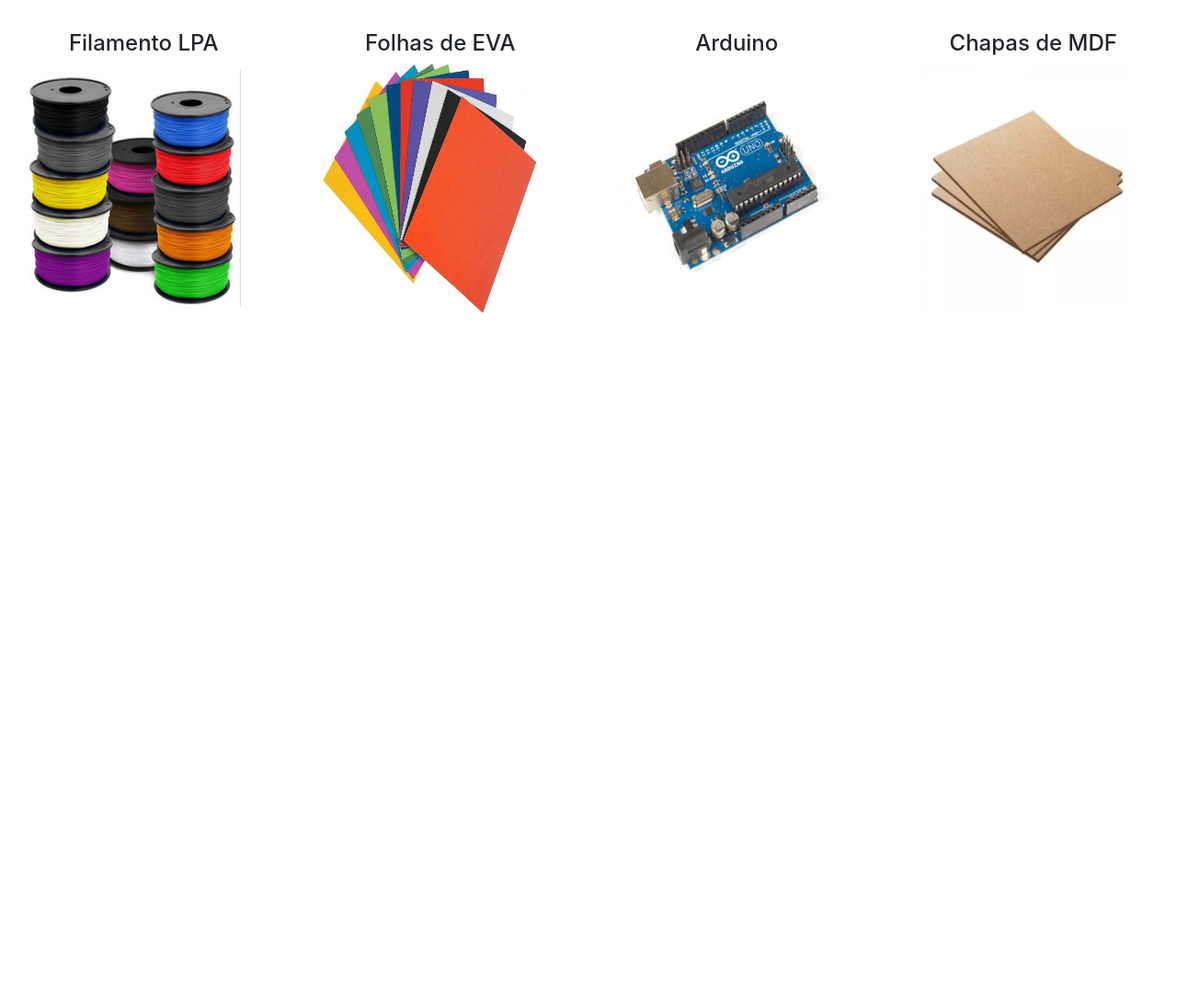
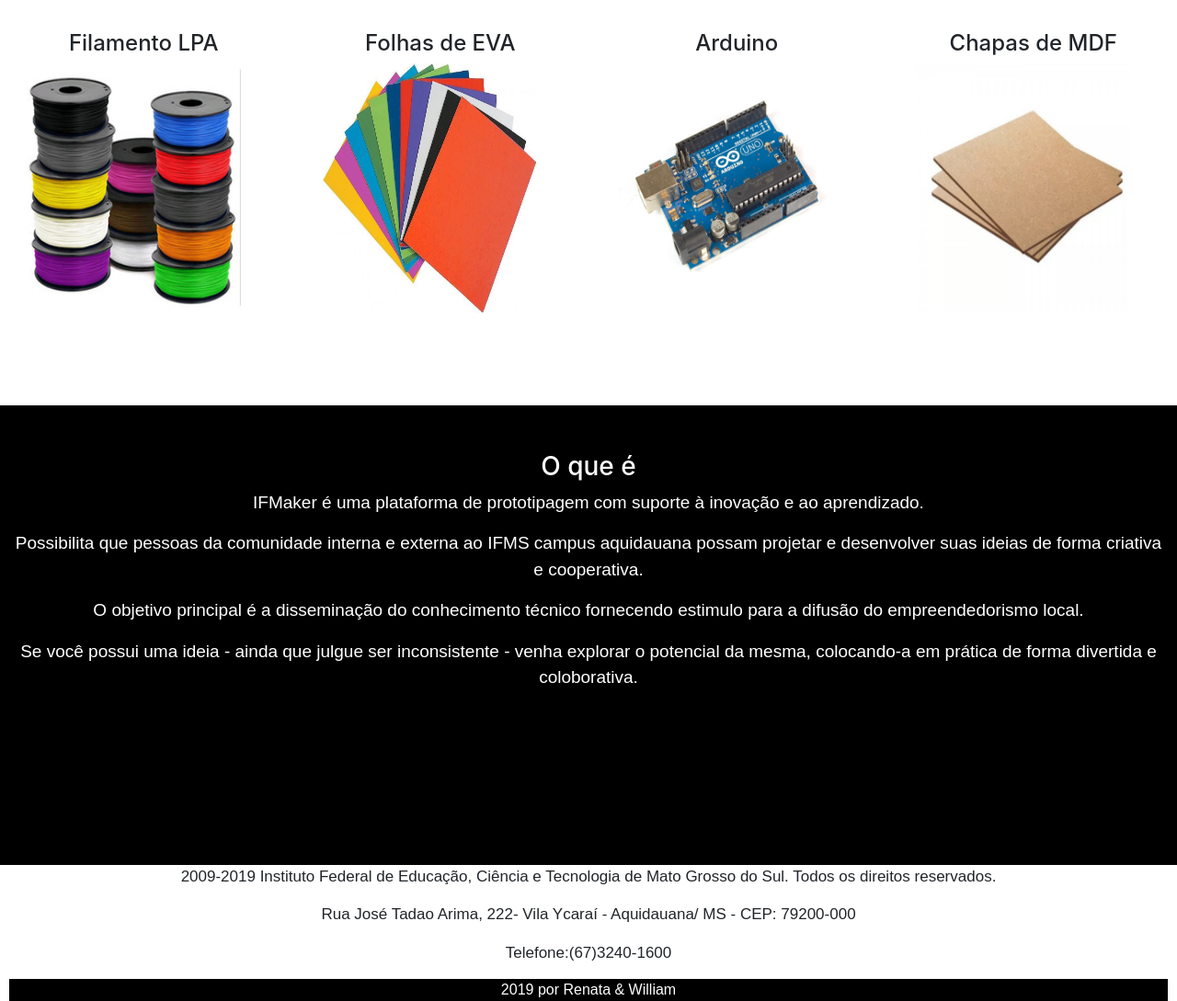
Before and after one commit to RENATATSI2019/ifmaker, a React app: page /inicio in a window 1280 px wide. Shown: the part 1454-2543 px from the top of the page at 92% size. Before the commit the page ends 1895 px from the top, so only its background shows below. Built offline with nearby package versions, Linux system fonts and the light colour scheme.

Commit message:
aula 07/11

```diff
--- a/src/pages/Inicio.js
+++ b/src/pages/Inicio.js
@@ -122,7 +122,41 @@
 
             </div>
           </div>
+          <div className="row">
+          <div className="texto col-md-12">
+            <h3>O que é</h3>
+            <p>
+                IFMaker é uma plataforma de prototipagem com suporte à inovação e ao aprendizado.
+            </p>
+            <p>
+              Possibilita que pessoas da comunidade interna e externa ao IFMS campus aquidauana
+              possam projetar e desenvolver suas ideias de forma criativa e cooperativa.
+            </p>
 
+            <p>
+               O objetivo principal é a disseminação do conhecimento técnico fornecendo estimulo
+               para a difusão do empreendedorismo local.
+            </p>
+
+            <p>
+               Se você possui uma ideia - ainda que julgue ser inconsistente - venha explorar o potencial da mesma,
+               colocando-a em prática de forma divertida e coloborativa.
+            </p>
+
+          </div>
+          </div>
+          <div className="rodaPe">
+            <div className="local">
+              <p>2009-2019 Instituto Federal de Educação, Ciência e Tecnologia de
+                Mato Grosso do Sul. Todos os direitos reservados.
+              </p>
+              <p>Rua José Tadao Arima, 222- Vila Ycaraí - Aquidauana/ MS - CEP: 79200-000</p>
+              <p>Telefone:(67)3240-1600</p>
+            </div>
+            <div className="autores">
+              <span>2019 por Renata & William</span>
+            </div>
+          </div>
         </div>
       </BrowserRouter>
     );
--- a/src/pages/inicio.css
+++ b/src/pages/inicio.css
@@ -68,3 +68,30 @@
       height: 90%;
       margin-left: 6%;
 }
+.texto{
+  height: 500px;
+  background-color: black;
+  color: white;
+  text-align:center;
+}
+.texto p{
+    font-size: 19px;
+    font-family: Arial;
+}
+.texto h3{
+    padding-top: 4%;
+}
+
+.rodaPe{
+  font-family: Arial, Helvetica, sans-serif;
+  text-align: center;
+}
+.local p{
+  font-size: 17px;
+}
+.autores{
+    background-color: black;
+}
+.autores span{
+    color: white;
+}
```
